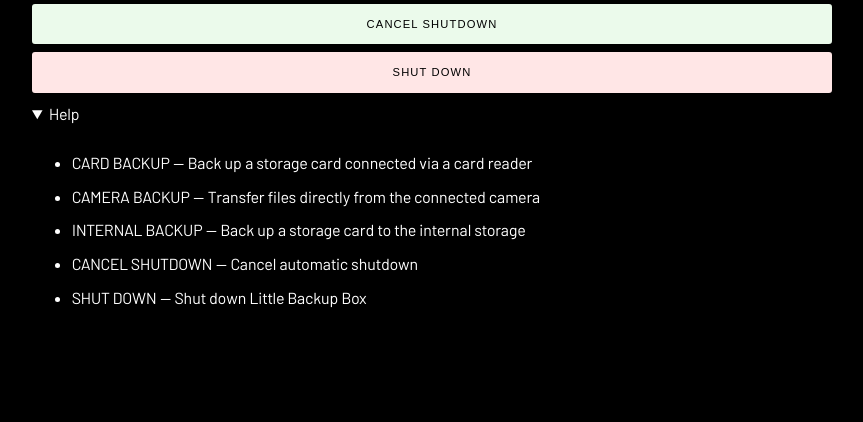
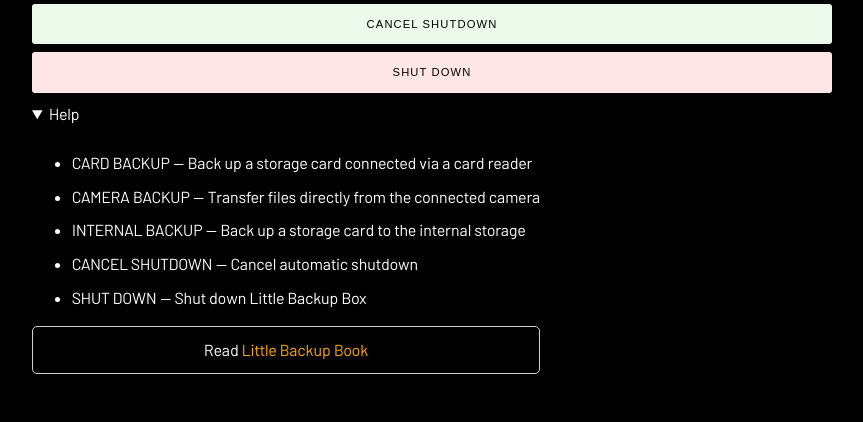
Before and after one commit to outdoorbits/little-backup-box, a PHP site: page / in a window 1280 px wide, after a click on "Help". Shown: the part 514-936 px from the top of the page, without its empty margins (208-1071 px from the left). Before the commit the page ends 822 px from the top, so only its background shows below. Run offline with PHP 8.4, Linux system fonts and the light colour scheme.

Commit message:
Minor tweaks

```diff
--- a/scripts/css/lit.css
+++ b/scripts/css/lit.css
@@ -51,6 +51,12 @@
     font: 1em/1.6 'Barlow';
     color: #fff;
 }
+p.note {
+    border: 1px solid lightgray;
+    padding: 10px;
+    border-radius: 5px;
+    text-align: center;
+}
 h3 {
     text-transform: uppercase;
     letter-spacing: 0.1em;
@@ -80,11 +86,10 @@
 }
 td,
 th {
-    padding: 0.5em;
+    padding: 1em;
     text-align: left;
     color: #fff;
-    border: solid #fff;
-    border-radius: 3px;
+    border-bottom: solid #eee;
 }
 .btn {
     cursor: pointer;
--- a/scripts/lang/en.ini
+++ b/scripts/lang/en.ini
@@ -19,7 +19,8 @@
 		<li>INTERNAL BACKUP &mdash; Back up a storage card to the internal storage</li>
 		<li>CANCEL SHUTDOWN &mdash; Cancel automatic shutdown</li>
 		<li>SHUT DOWN &mdash; Shut down Little Backup Box</li>
-	   </ul>"
+	   </ul>
+	   <p class='note'>Read <a href='https://gum.co/little-backup-book'>Little Backup Book</a></p>"
 diskspace = "Disk space"
 memory = "Memory (in MB)"
 refresh_b = "Refresh"
```
